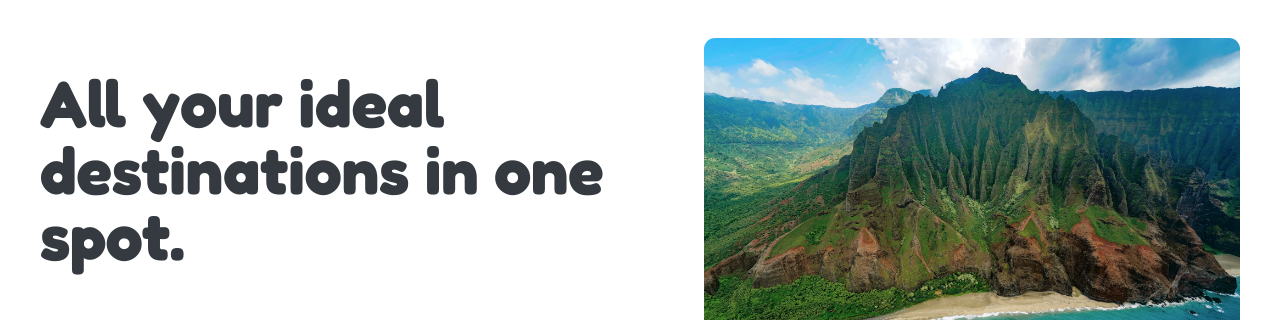
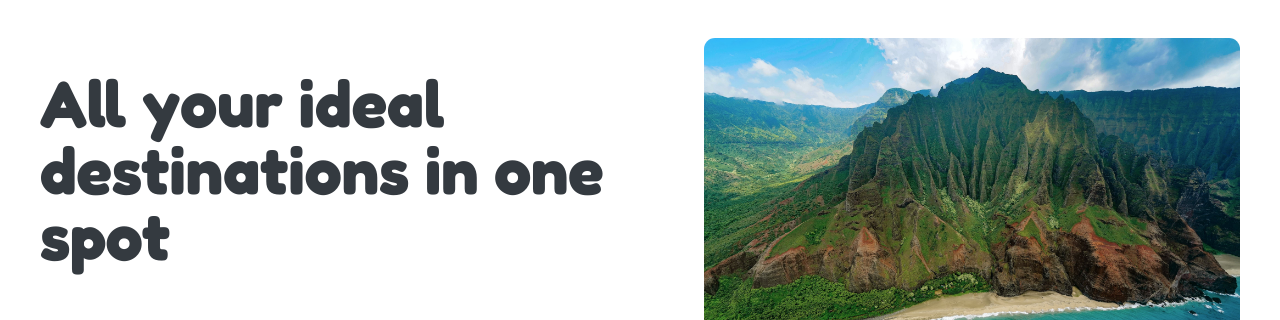
Before and after one commit to pto1026/nextjs-prestige-services-template, a Next.js app: page / in a window 1280 px wide. Shown: the part 217-537 px from the top of the page. Built offline with nearby package versions, Linux system fonts and the light colour scheme.

Commit message:
fixed main header

```diff
--- a/pages/index.js
+++ b/pages/index.js
@@ -42,7 +42,7 @@ export default function Home() {
             <div className={styles.flexed}>
               <div className={styles.headerBox}>
                 <h1 className={styles.sectionHero__header}>
-                  All your ideal destinations in one spot.
+                  All your ideal destinations in one spot
                 </h1>
                 <p className={styles.sectionHero__headerText}>
                   Lorem ipsum dolor sit amet, eirmod vituperata contentiones at
```
